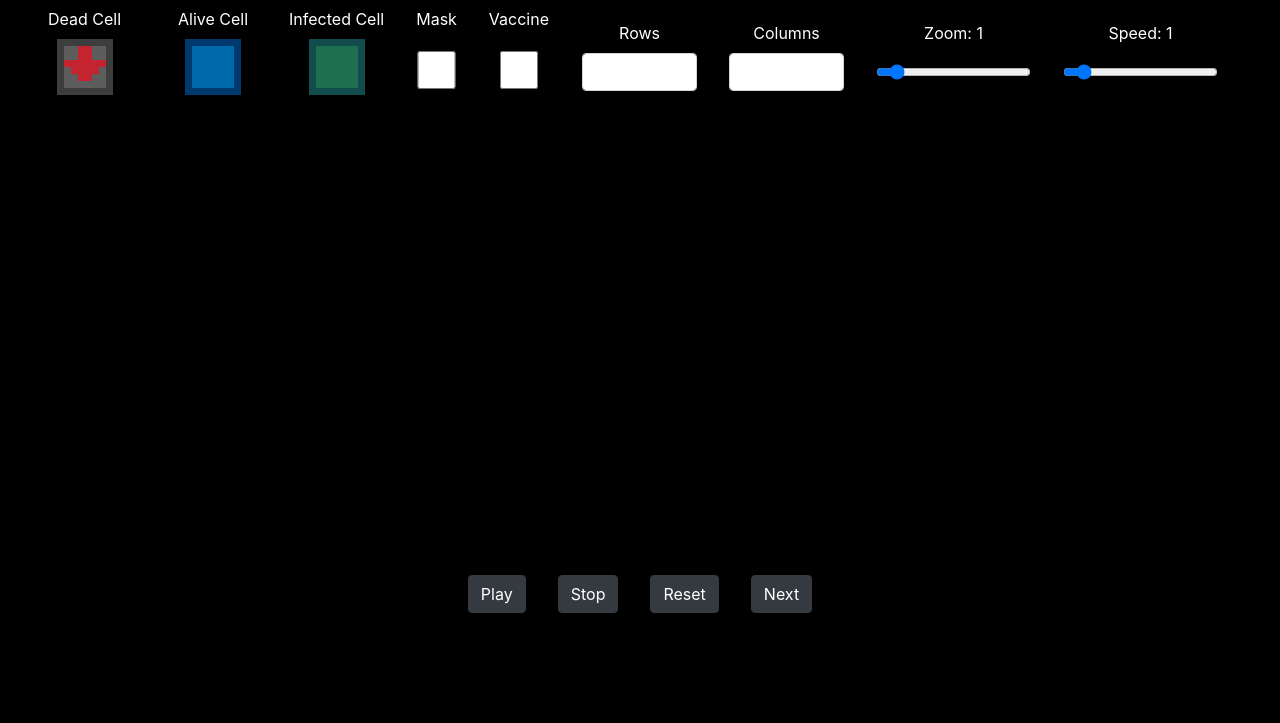
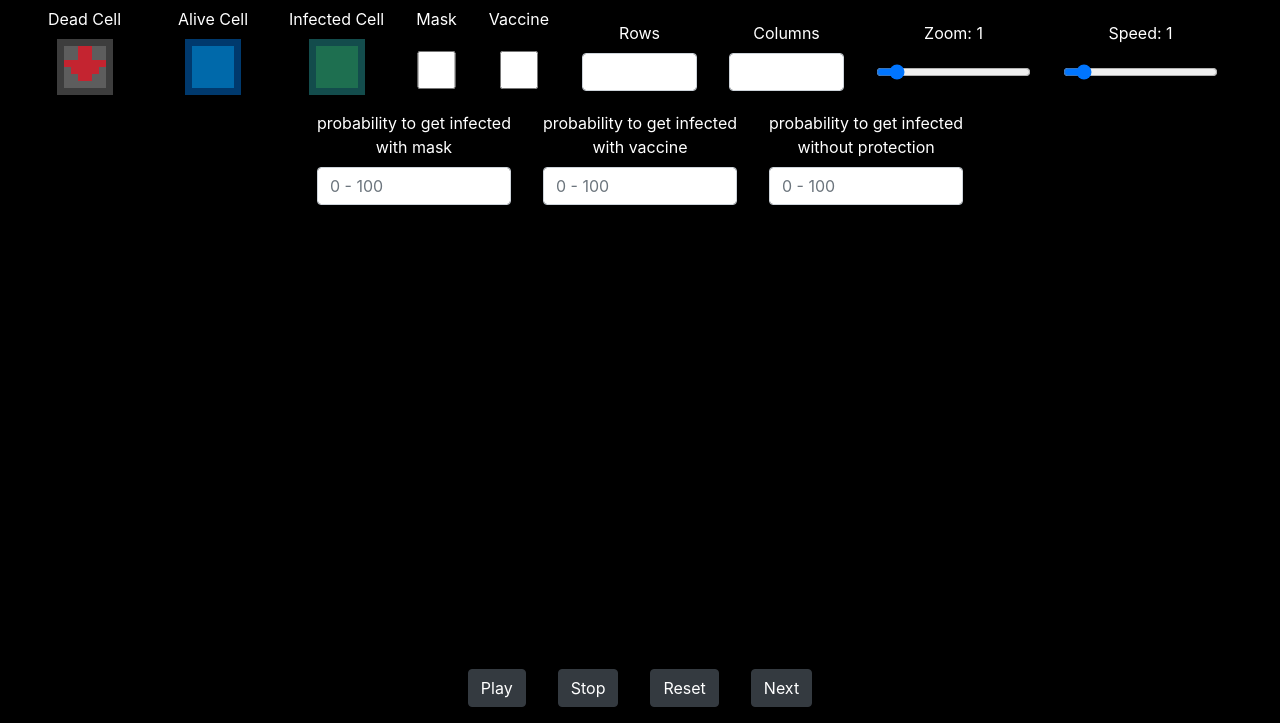
Before and after one commit to bpytlik/spring21-sps-27, a website: page src/main/webapp/html/game.html in a window 1280 px wide. Shown: the part 112-835 px from the top of the page. Before the commit the page ends 800 px from the top, so only its background shows below. Drawn offline with nearby package versions, Linux system fonts and the light colour scheme.

Commit message:
Add input to set probabilities

```diff
--- a/src/main/webapp/html/game.html
+++ b/src/main/webapp/html/game.html
@@ -92,6 +92,22 @@
                 <label for = "matrixSpeed" id = "matrixSpeedLabel"> Speed: 1</label>
                 <input id = "matrixSpeed" class = "form-control" type = "range" min = "1" max = "10" value = "1" onchange="updateSpeed(this)">
             </div>
+
+             <div class = "col-xs-auto matrixController justify-content-center" align = "center">
+                <label for = "matrixSpeed" id = "matrixSpeedLabel"> probability to get infected<br> with mask</label>
+                <input id = "matrixSpeed" class = "form-control" type = "number" min = "0" max = "100" placeholder="0 - 100">
+            </div>
+
+            <div class = "col-xs-auto matrixController justify-content-center" align = "center">
+                <label for = "matrixSpeed" id = "matrixSpeedLabel"> probability to get infected<br>with vaccine</label>
+                <input id = "matrixSpeed" class = "form-control" type = "number" min = "0" max = "100" placeholder="0 - 100">
+            </div>
+
+            <div class = "col-xs-auto matrixController justify-content-center" align = "center">
+                <label for = "matrixSpeed" id = "matrixSpeedLabel"> probability to get infected<br>without protection</label>
+                <input id = "matrixSpeed" class = "form-control" type = "number" min = "0" max = "100" placeholder="0 - 100">
+            </div>
+
         </div>
 
         <br>
@@ -117,7 +133,7 @@
                 <button id = "resetButton"  class = "btn btn-dark" onclick="updateMatrix()">Reset</button>
             </div>
             <div class = "col-xs-auto matrixController justify-content-center" align = "center">
-                <button id = "nextButton"  class = "btn btn-dark" onclick="loadNextState()">Next</button>
+                <button id = "nextButton"  class = "btn btn-dark" onclick="generateRandomMatrix(false)">Next</button>
             </div>
 
         </div>
--- a/src/main/webapp/scripts/matrixController.js
+++ b/src/main/webapp/scripts/matrixController.js
@@ -31,16 +31,18 @@ var stateIndex = 0;
 function generateRandomMatrix(continueWithGameLogic){
     let oldMatrix = matrix;
     matrix =[];
+    console.log("--------------------------");
     for(let row = 0; row < rows; row++){
         let newMatrixRow = [];
         for(let column = 0 ; column < columns ; column++ ){
             let nextCell =  Math.floor( Math.random() * 8 )
+            console.log(row.toString() + " " + column.toString() + " " + nextCell.toString());
             newMatrixRow.push(nextCell)
             document.getElementById(row.toString() + column.toString()).src = cellDictionary[ nextCell ];
         }
         matrix.push(newMatrixRow);
     }
-
+    console.log("--------------------------");
     if ( document.getElementById("matrixZoom").value != zoomLevel){
         updateZoom(true);
     }
@@ -161,6 +163,9 @@ function updateMatrixCell(object){
     }
 }
 
+function updateMaskProbability(object){
+    document.getElementById("maskProbabilityLabel").innerText = "Probability to get infected with mask: " + object.value.toString();
+}
 function updateSelectedCellType(object){
     selectedCellType = object.id;
     switch(selectedCellType)
@@ -190,6 +195,10 @@ function updateSpeed(object){
     document.getElementById("matrixSpeedLabel").innerText = "Speed: " + object.value.toString();
 }
 
+function updateVaccineProbability(object){
+    document.getElementById("matrixSpeedLabel").innerText = "Probability to get infected with vaccine: " + object.value.toString();
+}
+
 function updateZoom(update){
     if((!playing && !update) || (playing && update)){
         zoomLevel = document.getElementById("matrixZoom").value;
```
